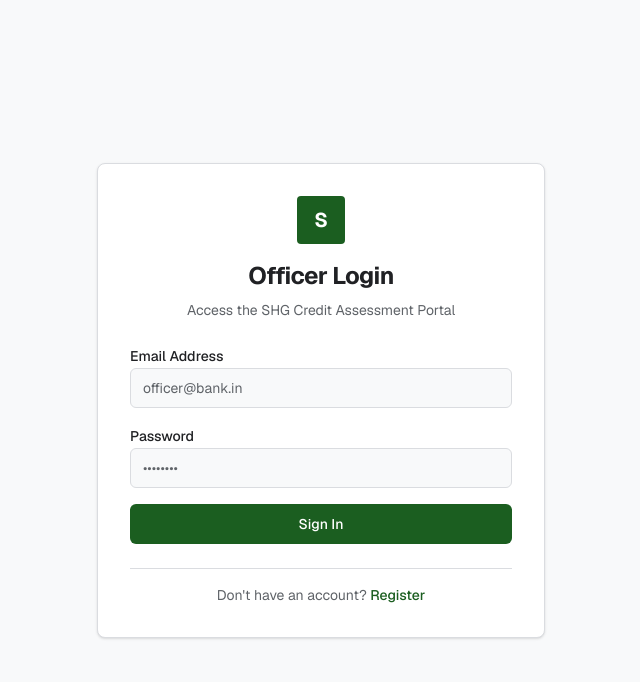
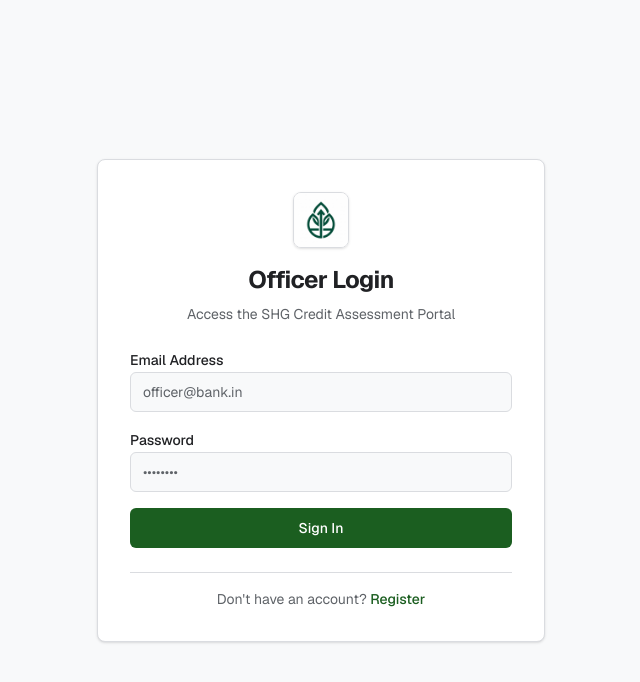
Before and after one commit to Ishaan-jha-dev/SHGCreditScore.ai, a Next.js app: page /login in a window 1280 px wide. Shown: the top 682 px of the page, without its empty margins (319-959 px from the left). Built offline with nearby package versions, Linux system fonts and the light colour scheme.

Commit message:
feat: add realistic generated SHG logo and integrate into UI

```diff
--- a/app/(auth)/login/page.tsx
+++ b/app/(auth)/login/page.tsx
@@ -3,6 +3,7 @@
 import { useState } from 'react';
 import { useRouter } from 'next/navigation';
 import Link from 'next/link';
+import Image from 'next/image';
 
 export default function LoginPage() {
   const router = useRouter();
@@ -41,8 +42,8 @@ export default function LoginPage() {
     <div className="flex h-screen w-full items-center justify-center bg-background p-4">
       <div className="mx-auto w-full max-w-md space-y-6 rounded-lg bg-card p-8 shadow-sm border border-border">
         <div className="space-y-2 text-center">
-          <div className="mx-auto h-12 w-12 rounded flex items-center justify-center bg-primary mb-4">
-            <span className="text-primary-foreground font-bold text-xl">S</span>
+          <div className="relative mx-auto h-14 w-14 overflow-hidden rounded-lg shadow-sm border border-border mb-4">
+            <Image src="/logo.png" alt="SHG Credit Logo" fill className="object-cover" />
           </div>
           <h1 className="text-2xl font-bold tracking-tight text-foreground">Officer Login</h1>
           <p className="text-sm text-muted-foreground">Access the SHG Credit Assessment Portal</p>
--- a/app/(auth)/register/page.tsx
+++ b/app/(auth)/register/page.tsx
@@ -3,6 +3,7 @@
 import { useState } from 'react';
 import { useRouter } from 'next/navigation';
 import Link from 'next/link';
+import Image from 'next/image';
 
 export default function RegisterPage() {
   const router = useRouter();
@@ -21,8 +22,8 @@ export default function RegisterPage() {
     <div className="flex h-screen w-full items-center justify-center bg-background p-4">
       <div className="mx-auto w-full max-w-md space-y-6 rounded-lg bg-card p-8 shadow-sm border border-border">
         <div className="space-y-2 text-center">
-          <div className="mx-auto h-12 w-12 rounded flex items-center justify-center bg-primary mb-4">
-            <span className="text-primary-foreground font-bold text-xl">S</span>
+          <div className="relative mx-auto h-14 w-14 overflow-hidden rounded-lg shadow-sm border border-border mb-4">
+            <Image src="/logo.png" alt="SHG Credit Logo" fill className="object-cover" />
           </div>
           <h1 className="text-2xl font-bold tracking-tight text-foreground">Create Account</h1>
           <p className="text-sm text-muted-foreground">Officer registration for SHG Portal</p>
--- a/app/(dashboard)/layout.tsx
+++ b/app/(dashboard)/layout.tsx
@@ -1,4 +1,5 @@
 import Link from 'next/link';
+import Image from 'next/image';
 import { ThemeToggle } from '@/components/theme-toggle';
 
 export default function DashboardLayout({
@@ -10,8 +11,8 @@ export default function DashboardLayout({
     <div className="flex min-h-screen w-full flex-col bg-background">
       <header className="sticky top-0 z-30 flex h-16 items-center gap-4 border-b border-border bg-card px-6">
         <Link href="/dashboard" className="flex items-center gap-2 font-semibold">
-          <div className="h-8 w-8 rounded bg-primary flex items-center justify-center">
-            <span className="text-primary-foreground font-bold text-xl">S</span>
+          <div className="relative h-8 w-8 overflow-hidden rounded-md shadow-sm border border-border">
+            <Image src="/logo.png" alt="SHG Credit Logo" fill className="object-cover" />
           </div>
           <span className="text-xl text-foreground font-bold tracking-tight">SHG Portal</span>
         </Link>
--- a/app/page.tsx
+++ b/app/page.tsx
@@ -1,4 +1,5 @@
 import Link from 'next/link';
+import Image from 'next/image';
 import { ThemeToggle } from '@/components/theme-toggle';
 
 export default function Home() {
@@ -6,8 +7,8 @@ export default function Home() {
     <div className="flex flex-col min-h-[100dvh] bg-background">
       <header className="px-6 lg:px-12 h-16 flex items-center bg-card border-b border-border sticky top-0 z-50">
         <Link className="flex items-center justify-center gap-2" href="/">
-          <div className="h-8 w-8 rounded bg-primary flex items-center justify-center">
-            <span className="text-primary-foreground font-bold text-xl">S</span>
+          <div className="relative h-8 w-8 overflow-hidden rounded-md shadow-sm border border-border">
+            <Image src="/logo.png" alt="SHG Credit Logo" fill className="object-cover" />
           </div>
           <span className="font-bold text-xl tracking-tight text-foreground">SHG Credit Score</span>
         </Link>
```
Also changed, not shown: public/logo.png (added).
